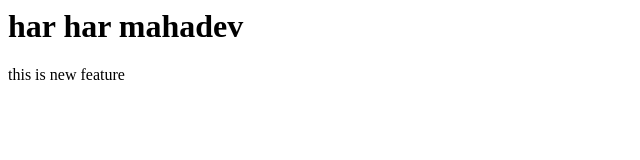
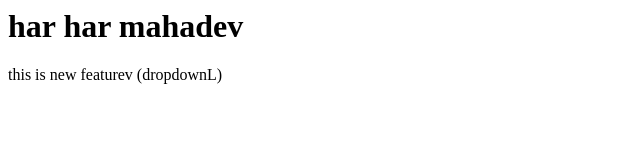
Before and after one commit to AnmolSingh8858/local-repo1, a plain HTML site: page index.html in a window 1280 px wide. Shown: the full height of the page, 0-640 px from the left. Drawn offline with Linux system fonts and the light colour scheme.

```diff
--- a/index.html
+++ b/index.html
@@ -1,2 +1,2 @@
 <h1>har har mahadev </h1>
-<p>this is new feature</p>
+<p>this is new featurev (dropdownL)</p>
```
